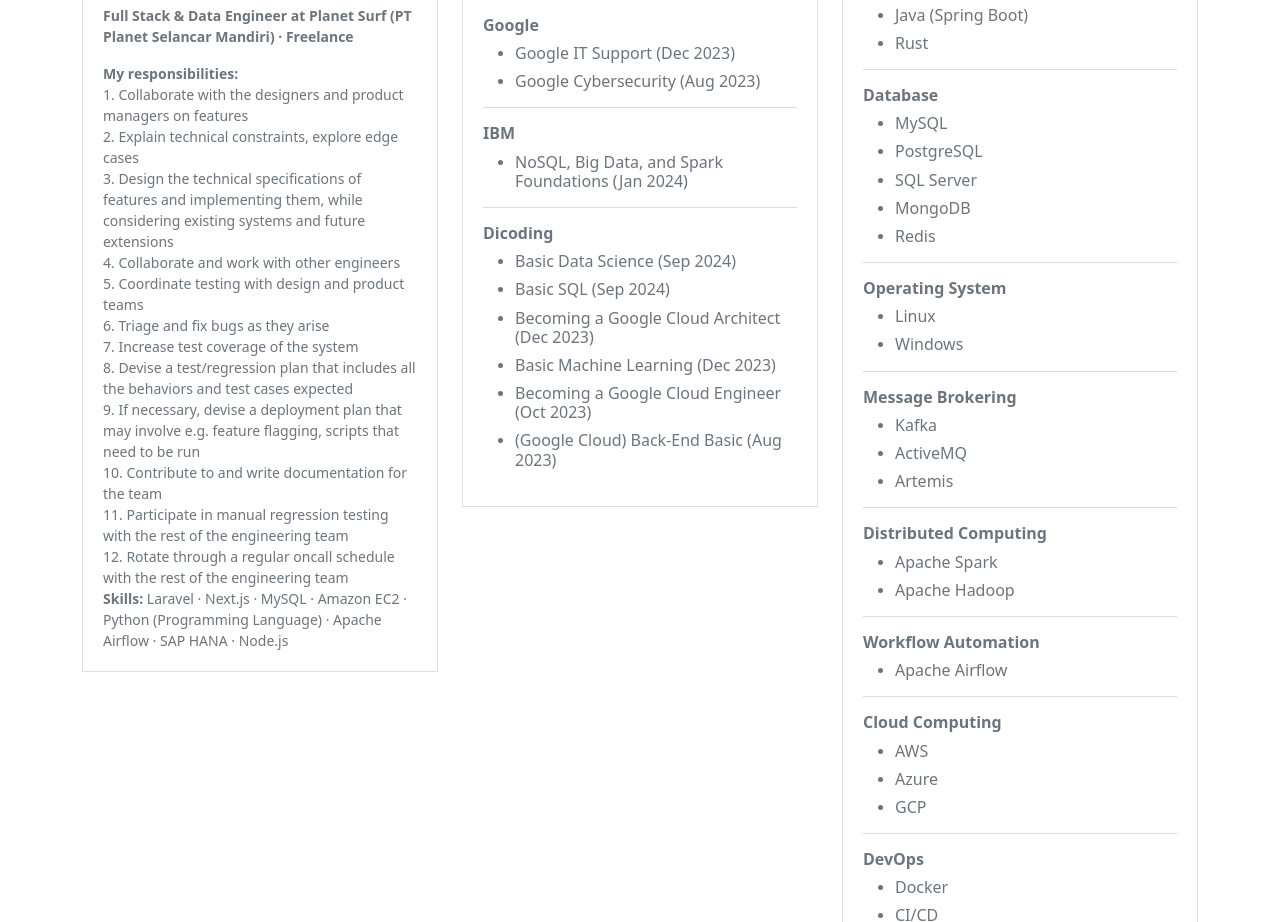
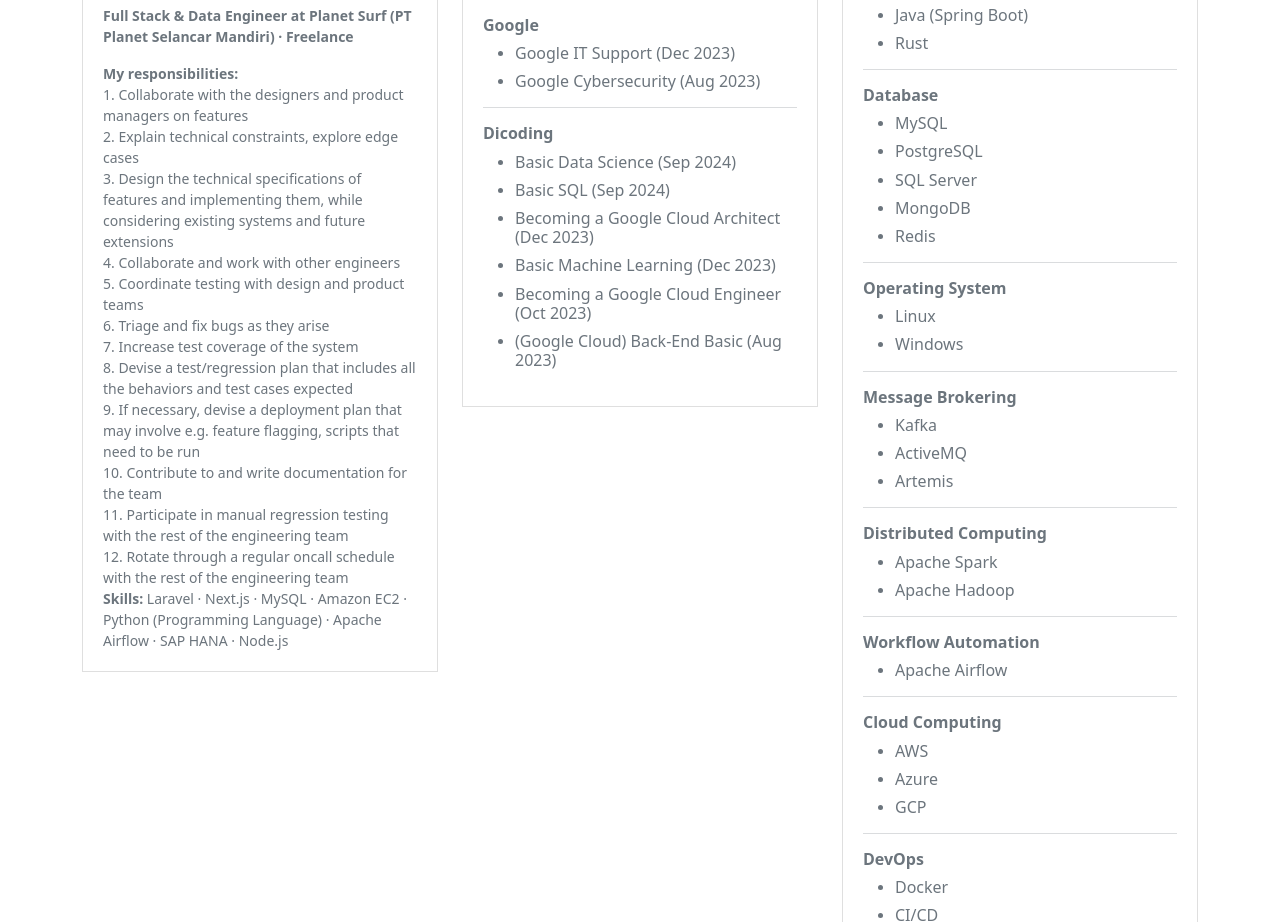
Before and after one commit to WillyWilsen/My-Profile-UI, a Next.js app: page / in a window 1280 px wide. Shown: the part 1980-2902 px from the top of the page. Built offline with nearby package versions, Linux system fonts and the light colour scheme; no server answers.

Commit message:
Update Profiel

```diff
--- a/pages/index.js
+++ b/pages/index.js
@@ -709,17 +709,6 @@
                     </ul>
                     <hr></hr>
                     <h6>
-                      <b>IBM</b>
-                    </h6>
-                    <ul>
-                      <li>
-                        <h6>
-                          NoSQL, Big Data, and Spark Foundations (Jan 2024)
-                        </h6>
-                      </li>
-                    </ul>
-                    <hr></hr>
-                    <h6>
                       <b>Dicoding</b>
                     </h6>
                     <ul>
```
